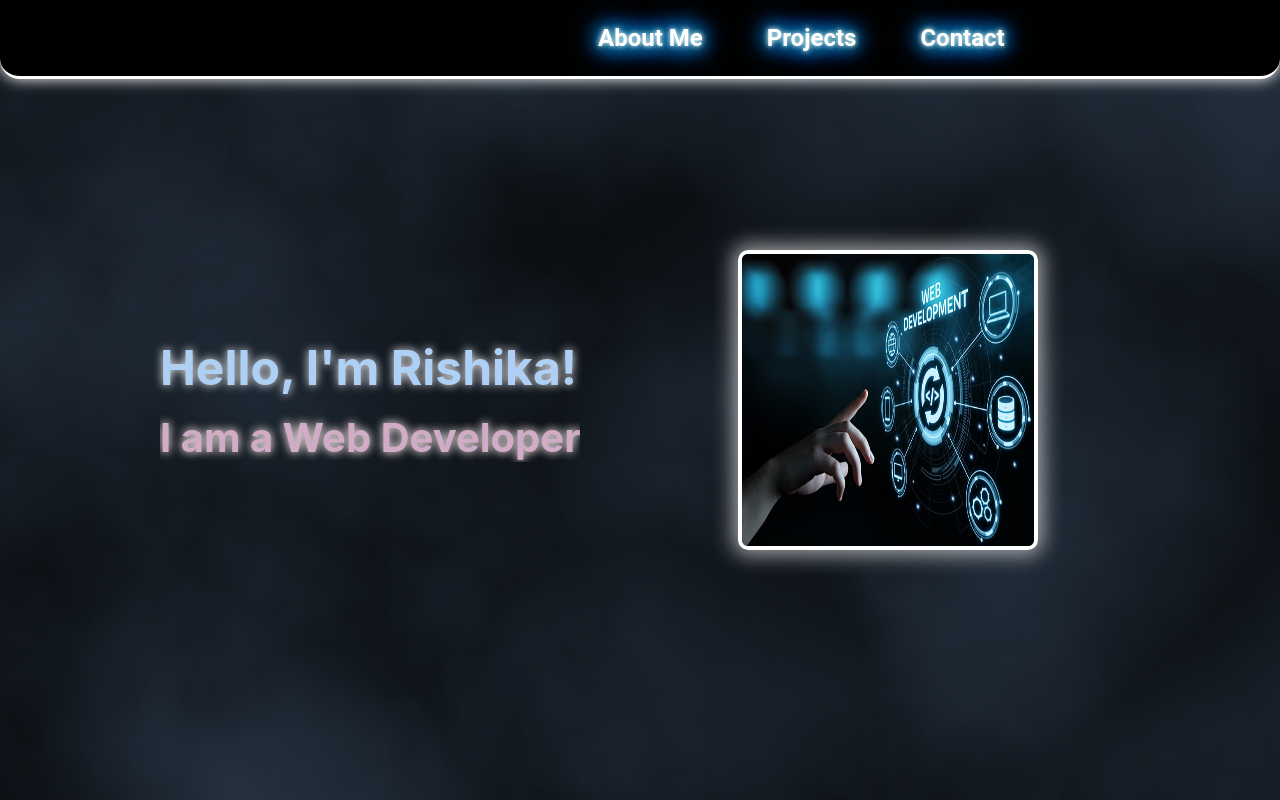
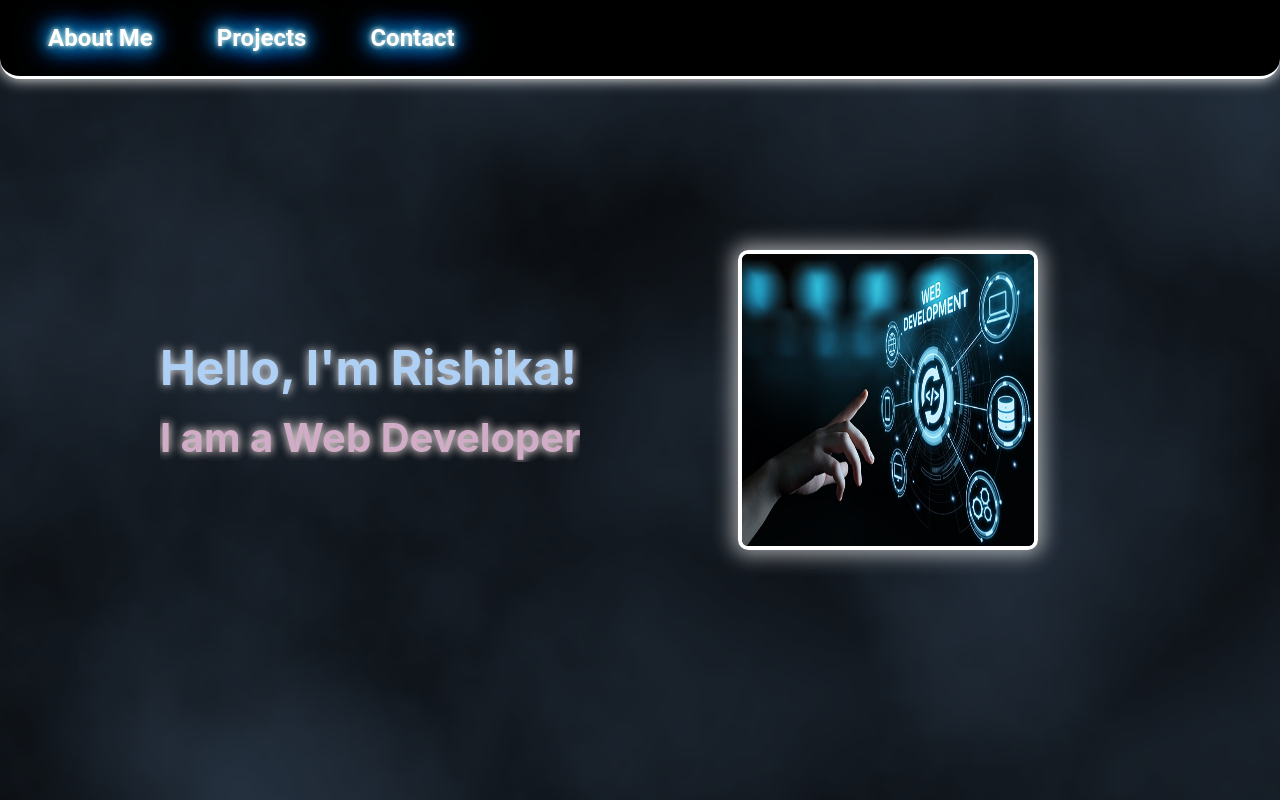
Before and after one commit to rishika555/Portfolio, a React (Create React App) app: page / in a window 1280 px wide. Shown: the top 800 px of the page. Built offline with nearby package versions, Linux system fonts and the light colour scheme.

Commit message:
Update Navbar.css

```diff
--- a/src/components/Navbar.css
+++ b/src/components/Navbar.css
@@ -26,11 +26,12 @@
 
 /* Navigation container */
 nav {
-  padding-left: 550px;
   display: flex; /* Horizontal alignment for buttons */
   gap: 2rem; /* Add space between nav items */
   align-items: center; /* Vertically center nav items */
-  margin-left: auto; /* Push nav items to the right */
+  margin-left: auto; /* Push the navigation items to the far right */
+  padding-left: 0; /* Remove unnecessary left padding */
+  padding-right: 20px; /* Optional: Add some padding on the right for spacing */
 }
 
 /* Individual nav items */
```
